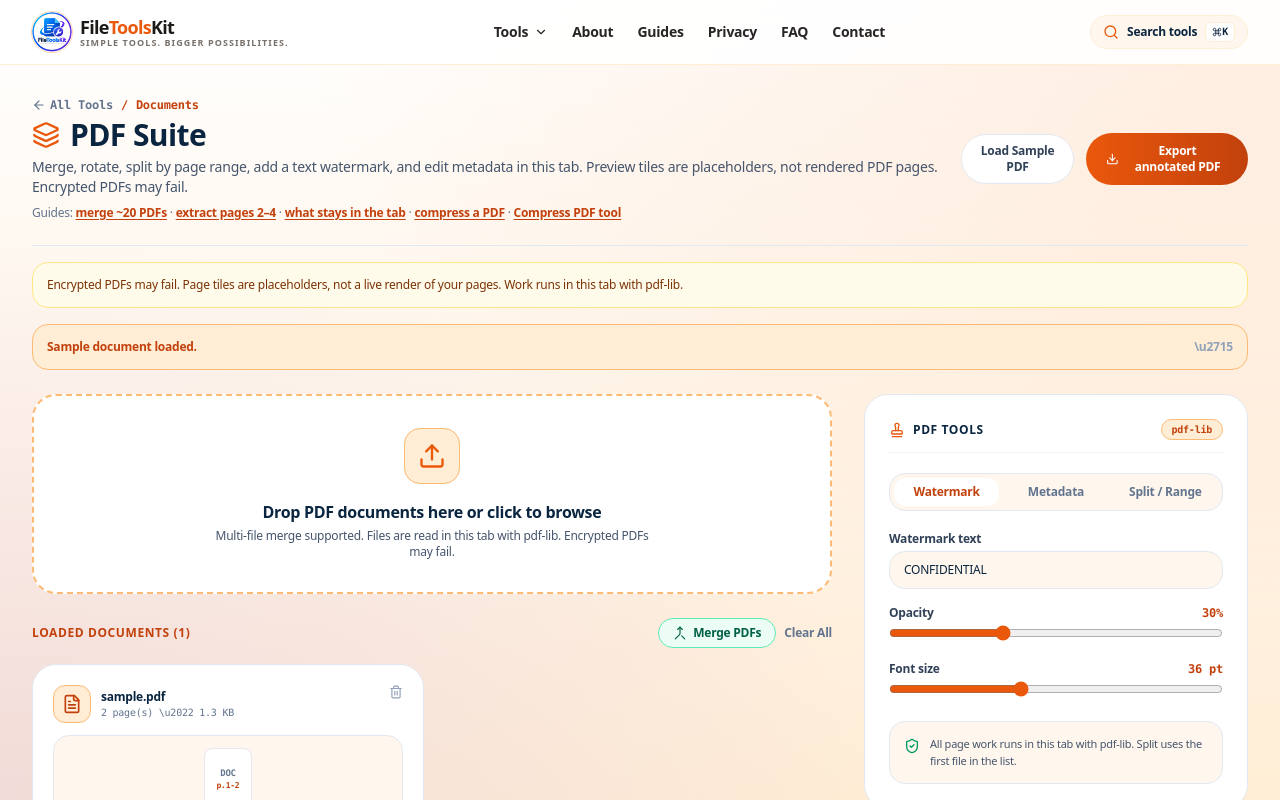
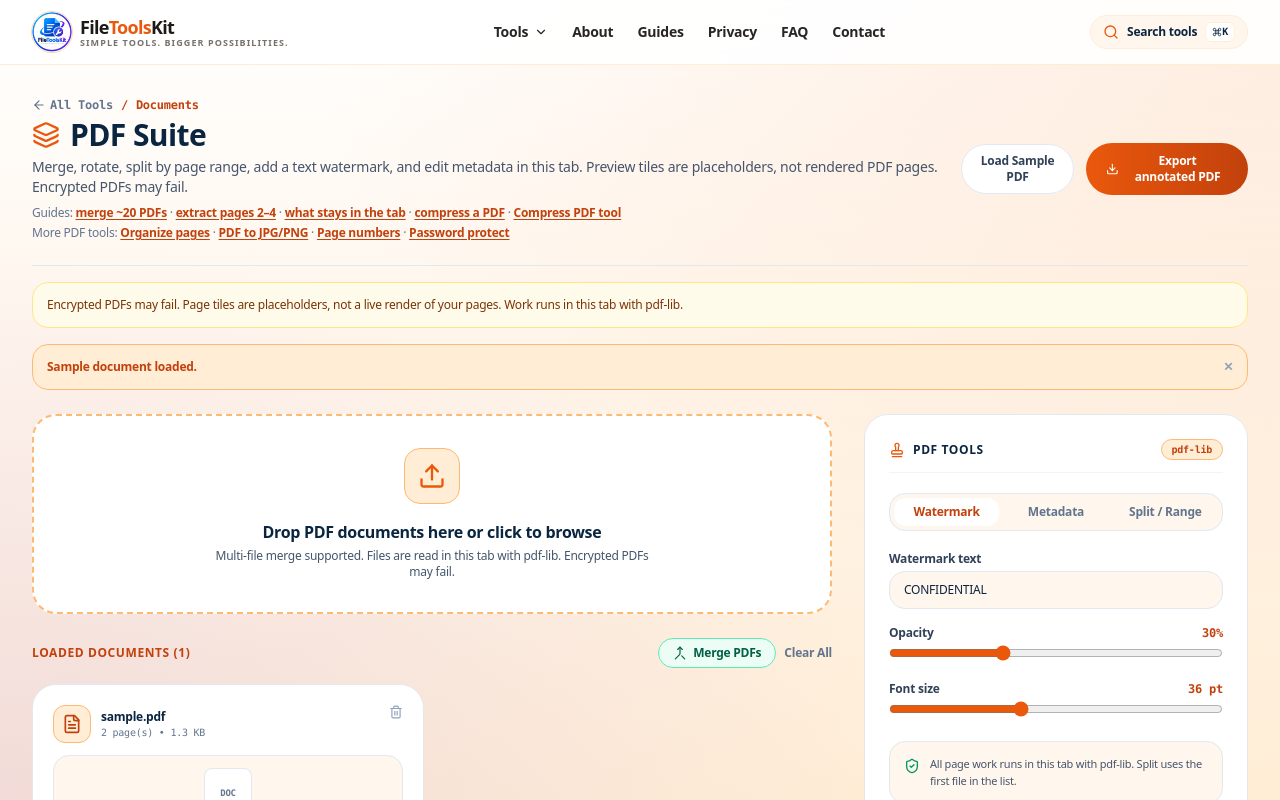
Before and after one commit to Sourendas/OmniCraft-Studio, a React (Vite) app: page /pdf-suite in a window 1280 px wide. Both pictures are taken after a click on the button "Load Sample PDF". Shown: the top 800 px of the page. Built offline with nearby package versions, Linux system fonts and the light colour scheme.

Commit message:
feat(pdf-suite): link new PDF tools; fix literal \u escapes rendered as text

```diff
--- a/src/pages/tools/PdfSuitePage.tsx
+++ b/src/pages/tools/PdfSuitePage.tsx
@@ -43,6 +43,16 @@ export const PdfSuitePage: React.FC = () => {
             {' · '}
             <Link to="/compress-pdf" className="text-[#C2410C] font-black underline underline-offset-2">Compress PDF tool</Link>
           </p>
+          <p className="text-xs text-slate-500 mt-1 font-medium">
+            More PDF tools:{' '}
+            <Link to="/organize-pdf" className="text-[#C2410C] font-black underline underline-offset-2">Organize pages</Link>
+            {' · '}
+            <Link to="/pdf-to-jpg" className="text-[#C2410C] font-black underline underline-offset-2">PDF to JPG/PNG</Link>
+            {' · '}
+            <Link to="/page-numbers" className="text-[#C2410C] font-black underline underline-offset-2">Page numbers</Link>
+            {' · '}
+            <Link to="/password-protect-pdf" className="text-[#C2410C] font-black underline underline-offset-2">Password protect</Link>
+          </p>
         </div>
         <div className="flex items-center gap-3">
           <button onClick={loadDemoPdf} className="px-4 py-2 rounded-full bg-white hover:bg-slate-50 border border-slate-200 text-xs font-bold text-slate-700">Load Sample PDF</button>
@@ -59,7 +69,7 @@ export const PdfSuitePage: React.FC = () => {
       {statusMessage && (
         <div className="my-4 p-3.5 rounded-2xl bg-[#FFEDD5] border border-[#FDBA74] text-xs text-[#C2410C] font-bold flex items-center justify-between">
           <span>{statusMessage}</span>
-          <button onClick={() => setStatusMessage(null)} className="text-slate-400">\u2715</button>
+          <button onClick={() => setStatusMessage(null)} className="text-slate-400">✕</button>
         </div>
       )}
 
@@ -89,18 +99,18 @@ export const PdfSuitePage: React.FC = () => {
                         <div className="p-2 rounded-xl bg-[#FFEDD5] border border-[#FDBA74] text-[#C2410C]"><FileText className="w-5 h-5" /></div>
                         <div>
                           <h4 className="text-xs font-black text-[#0A2540] truncate max-w-[170px]" title={file.name}>{file.name}</h4>
-                          <p className="text-[10px] text-slate-500 font-mono">{file.pageCount} page(s) \u2022 {(file.size / 1024).toFixed(1)} KB</p>
+                          <p className="text-[10px] text-slate-500 font-mono">{file.pageCount} page(s) • {(file.size / 1024).toFixed(1)} KB</p>
                         </div>
                       </div>
                       <button onClick={() => removeFile(file.id)} className="text-slate-400 hover:text-rose-600"><Trash2 className="w-3.5 h-3.5" /></button>
                     </div>
                     <div style={{ transform: `rotate(${file.rotation}deg)` }} className="w-full h-28 rounded-2xl bg-[#FFF7ED] border border-slate-200 flex flex-col items-center justify-center">
                       <div className="w-12 h-16 rounded-lg bg-white border border-slate-200 flex flex-col items-center justify-center text-[9px] text-slate-500 font-mono font-bold"><span>DOC</span><span className="text-[8px] text-[#C2410C]">p.1-{file.pageCount}</span></div>
-                      <span className="text-[10px] text-slate-500 mt-2 font-mono font-bold">Rotation: {file.rotation}\u00b0 \u00b7 placeholder tile</span>
+                      <span className="text-[10px] text-slate-500 mt-2 font-mono font-bold">Rotation: {file.rotation}° · placeholder tile</span>
                     </div>
                     <div className="pt-3 mt-3 border-t border-slate-100 flex items-center justify-between">
                       <span className="text-[10px] text-slate-400 font-mono font-bold">Order #{idx + 1}</span>
-                      <button onClick={() => rotateFile(file.id)} className="flex items-center gap-1 text-xs font-bold text-[#C2410C] px-2.5 py-1 rounded-full bg-[#FFEDD5] border border-[#FDBA74]"><RotateCw className="w-3.5 h-3.5" /><span>Rotate +90\u00b0</span></button>
+                      <button onClick={() => rotateFile(file.id)} className="flex items-center gap-1 text-xs font-bold text-[#C2410C] px-2.5 py-1 rounded-full bg-[#FFEDD5] border border-[#FDBA74]"><RotateCw className="w-3.5 h-3.5" /><span>Rotate +90°</span></button>
                     </div>
                   </div>
                 ))}
```
